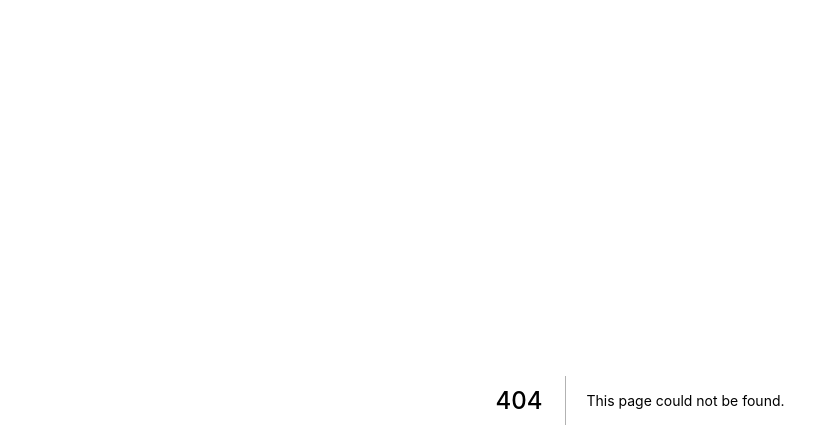
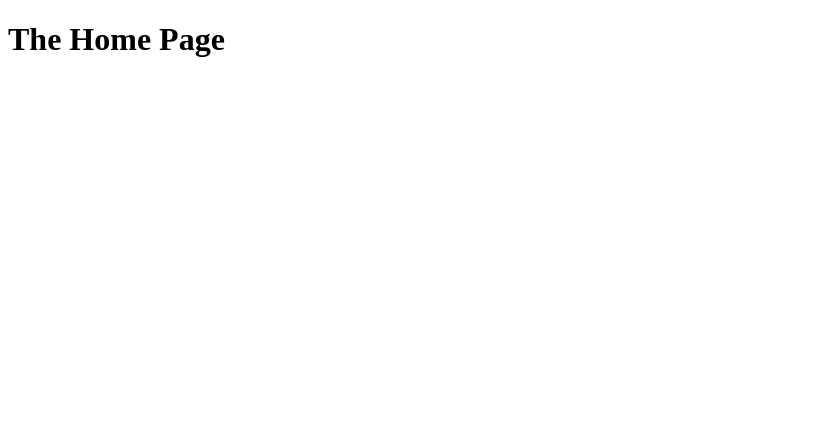
Before and after one commit to fredyvelasquezgt/file-based-routing-project-next.js, a Next.js app: page / in a window 1280 px wide. Before the commit this address had no page. Shown: the top 448 px of the page, without its empty margins (0-839 px from the left). Built offline with nearby package versions, Linux system fonts and the light colour scheme.

Commit message:
first render

```diff
--- /dev/null
+++ b/pages/index.js
@@ -0,0 +1,7 @@
+function HomePage() {
+  return <div>
+    <h1>The Home Page</h1>
+  </div>
+}
+
+export default HomePage;
```
Also changed, not shown: package.json (+4 -3 lines), 1 other file (tests, documents, lock files or other folders).
